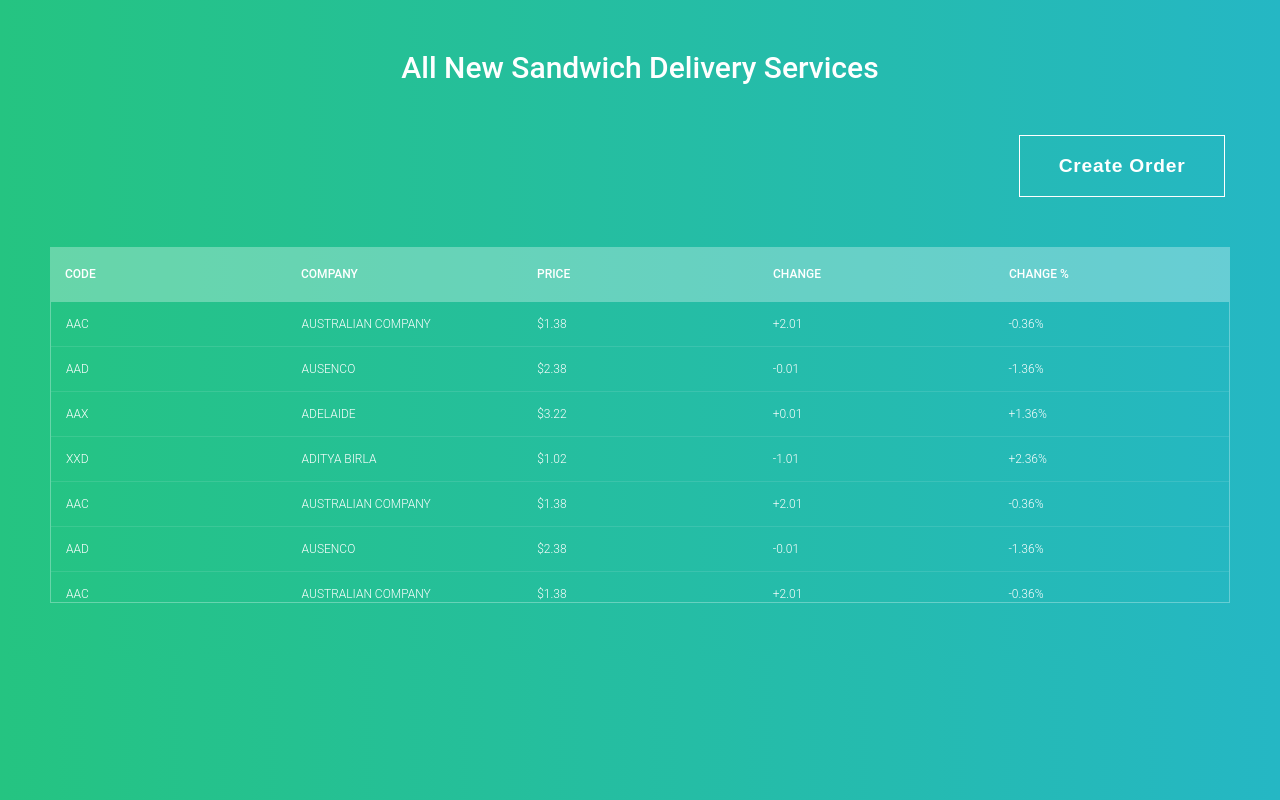
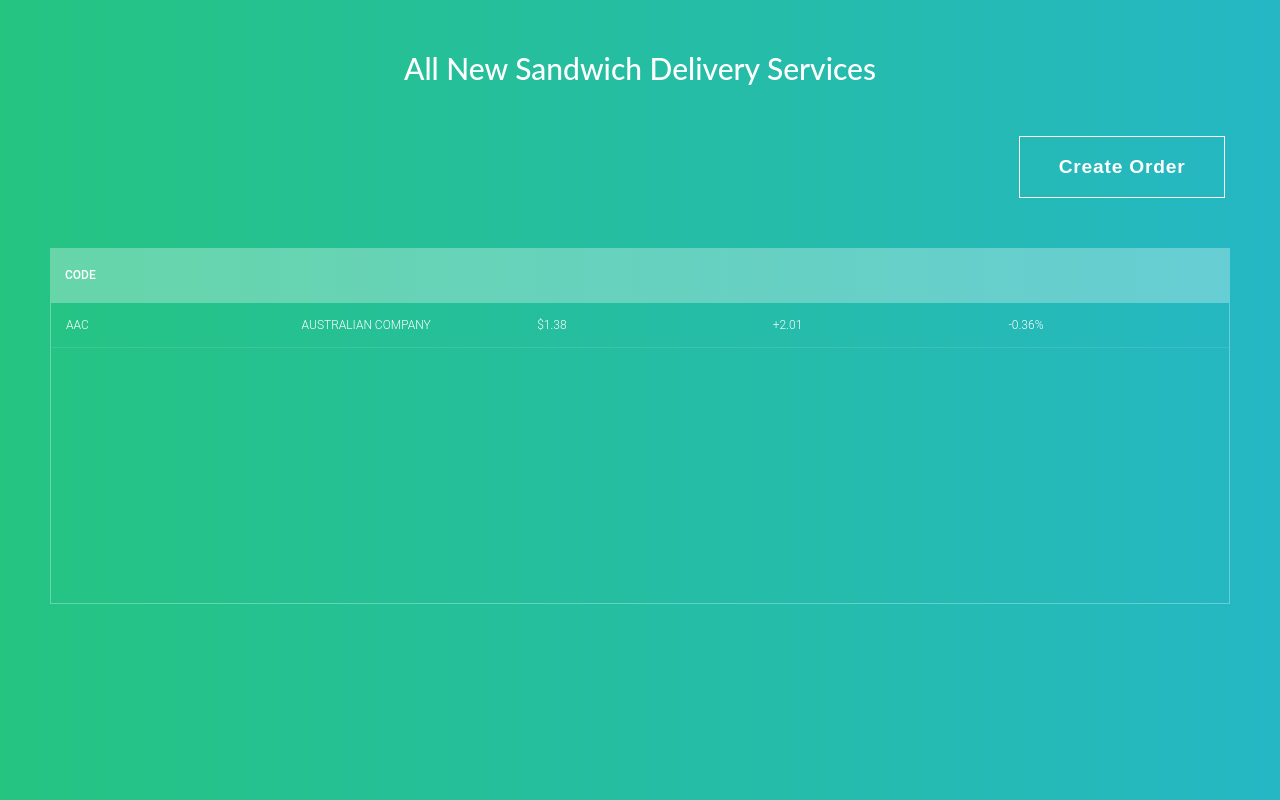
Before and after one commit to parshuramreddysudda/sandwich-delivery-web, a React (Create React App) app: page / in a window 1280 px wide. Built offline with nearby package versions, Linux system fonts and the light colour scheme.

Commit message:
Table Component created

```diff
--- a/src/Components/AllOrders.js
+++ b/src/Components/AllOrders.js
@@ -1,6 +1,6 @@
 import React, { Component } from 'react'
 
-import './AllOrders.css';
+import '../Styles/AllOrders.css';
 import { Link } from 'react-router-dom';
 
 // ... your class implementation
@@ -32,10 +32,6 @@ export default class AllOrders extends Component {
                             <thead>
                                 <tr>
                                     <th>Code</th>
-                                    <th>Company</th>
-                                    <th>Price</th>
-                                    <th>Change</th>
-                                    <th>Change %</th>
                                 </tr>
                             </thead>
                         </table>
@@ -43,6 +39,7 @@ export default class AllOrders extends Component {
                     <div className="tbl-content">
                         <table cellPadding="0" cellSpacing="0" border="0">
                             <tbody>
+
                                 <tr>
                                     <td>AAC</td>
                                     <td>AUSTRALIAN COMPANY </td>
@@ -50,160 +47,7 @@ export default class AllOrders extends Component {
                                     <td>+2.01</td>
                                     <td>-0.36%</td>
                                 </tr>
-                                <tr>
-                                    <td>AAD</td>
-                                    <td>AUSENCO</td>
-                                    <td>$2.38</td>
-                                    <td>-0.01</td>
-                                    <td>-1.36%</td>
-                                </tr>
-                                <tr>
-                                    <td>AAX</td>
-                                    <td>ADELAIDE</td>
-                                    <td>$3.22</td>
-                                    <td>+0.01</td>
-                                    <td>+1.36%</td>
-                                </tr>
-                                <tr>
-                                    <td>XXD</td>
-                                    <td>ADITYA BIRLA</td>
-                                    <td>$1.02</td>
-                                    <td>-1.01</td>
-                                    <td>+2.36%</td>
-                                </tr>
-                                <tr>
-                                    <td>AAC</td>
-                                    <td>AUSTRALIAN COMPANY </td>
-                                    <td>$1.38</td>
-                                    <td>+2.01</td>
-                                    <td>-0.36%</td>
-                                </tr>
-                                <tr>
-                                    <td>AAD</td>
-                                    <td>AUSENCO</td>
-                                    <td>$2.38</td>
-                                    <td>-0.01</td>
-                                    <td>-1.36%</td>
-                                </tr>
-                                <tr>
-                                    <td>AAC</td>
-                                    <td>AUSTRALIAN COMPANY </td>
-                                    <td>$1.38</td>
-                                    <td>+2.01</td>
-                                    <td>-0.36%</td>
-                                </tr>
-                                <tr>
-                                    <td>AAD</td>
-                                    <td>AUSENCO</td>
-                                    <td>$2.38</td>
-                                    <td>-0.01</td>
-                                    <td>-1.36%</td>
-                                </tr>
-                                <tr>
-                                    <td>AAX</td>
-                                    <td>ADELAIDE</td>
-                                    <td>$3.22</td>
-                                    <td>+0.01</td>
-                                    <td>+1.36%</td>
-                                </tr>
-                                <tr>
-                                    <td>XXD</td>
-                                    <td>ADITYA BIRLA</td>
-                                    <td>$1.02</td>
-                                    <td>-1.01</td>
-                                    <td>+2.36%</td>
-                                </tr>
-                                <tr>
-                                    <td>AAC</td>
-                                    <td>AUSTRALIAN COMPANY </td>
-                                    <td>$1.38</td>
-                                    <td>+2.01</td>
-                                    <td>-0.36%</td>
-                                </tr>
-                                <tr>
-                                    <td>AAD</td>
-                                    <td>AUSENCO</td>
-                                    <td>$2.38</td>
-                                    <td>-0.01</td>
-                                    <td>-1.36%</td>
-                                </tr>
-                                <tr>
-                                    <td>AAX</td>
-                                    <td>ADELAIDE</td>
-                                    <td>$3.22</td>
-                                    <td>+0.01</td>
-                                    <td>+1.36%</td>
-                                </tr>
-                                <tr>
-                                    <td>AAD</td>
-                                    <td>AUSENCO</td>
-                                    <td>$2.38</td>
-                                    <td>-0.01</td>
-                                    <td>-1.36%</td>
-                                </tr>
-                                <tr>
-                                    <td>AAX</td>
-                                    <td>ADELAIDE</td>
-                                    <td>$3.22</td>
-                                    <td>+0.01</td>
-                                    <td>+1.36%</td>
-                                </tr>
-                                <tr>
-                                    <td>XXD</td>
-                                    <td>ADITYA BIRLA</td>
-                                    <td>$1.02</td>
-                                    <td>-1.01</td>
-                                    <td>+2.36%</td>
-                                </tr>
-                                <tr>
-                                    <td>AAC</td>
-                                    <td>AUSTRALIAN COMPANY </td>
-                                    <td>$1.38</td>
-                                    <td>+2.01</td>
-                                    <td>-0.36%</td>
-                                </tr>
-                                <tr>
-                                    <td>AAD</td>
-                                    <td>AUSENCO</td>
-                                    <td>$2.38</td>
-                                    <td>-0.01</td>
-                                    <td>-1.36%</td>
-                                </tr>
-                                <tr>
-                                    <td>AAX</td>
-                                    <td>ADELAIDE</td>
-                                    <td>$3.22</td>
-                                    <td>+0.01</td>
-                                    <td>+1.36%</td>
-                                </tr>
-                                <tr>
-                                    <td>XXD</td>
-                                    <td>ADITYA BIRLA</td>
-                                    <td>$1.02</td>
-                                    <td>-1.01</td>
-                                    <td>+2.36%</td>
-                                </tr>
-                                <tr>
-                                    <td>AAC</td>
-                                    <td>AUSTRALIAN COMPANY </td>
-                                    <td>$1.38</td>
-                                    <td>+2.01</td>
-                                    <td>-0.36%</td>
-                                </tr>
-                                <tr>
-                                    <td>AAD</td>
-                                    <td>AUSENCO</td>
-                                    <td>$2.38</td>
-                                    <td>-0.01</td>
-                                    <td>-1.36%</td>
-                                </tr>
-                                <tr>
-                                    <td>AAX</td>
-                                    <td>ADELAIDE</td>
-                                    <td>$3.22</td>
-                                    <td>+0.01</td>
-                                    <td>+1.36%</td>
-                                </tr>
+
 
                             </tbody>
                         </table>
--- a/src/Components/NewOrder.js
+++ b/src/Components/NewOrder.js
@@ -1,37 +1,55 @@
 import React, { useEffect, useState } from 'react';
 import SandwichDeliverrServices from './SandwichDeliverServices'
+import '../Styles/sandwich-deliverr.css'
+import Table from './Table';
 
-const SandwichDeliverr = () => {
+const SandwichDeliver = () => {
     const [inventory, setInventory] = useState([]);
     const [menu, setMenu] = useState([]);
     const [loading, setLoading] = useState(true);
 
-    useEffect(()=> {
+    useEffect(() => {
         console.log('mounted:');
         getInventory();
     }, [loading]);
 
     const getInventory = () => {
-        SandwichDeliverrServices.getInventory().then( inventoryDetails => {
+        SandwichDeliverrServices.getInventory().then(inventoryDetails => {
             setInventory(inventoryDetails.data.inventory);
             setMenu(inventoryDetails.data.menu);
             setLoading(false);
         });
     }
+    const headings = [
+        "Item name",
+        "Quantity",
+        "Total"
+    ]
+    const cart=[
+        [{name:"name"}]
+
+    ]
 
     return (
         <div className="flex-container">
             {/* <div>inventory: {inventory}</div> */}
             <>
-                {menu.map( menuItem => <>
+                {menu.map(menuItem => <>
                     <div key={menuItem.name} className="flex-item">
                         <span>{menuItem.name}</span> - <span>{menuItem.price}</span>
                     </div>
-                    </>
+                </>
                 )}
+
+                <Table
+                    header="Table Heading"
+                    tableData={menu}
+                    headings={headings}
+                />
+
             </>
         </div>
     );
 }
 
-export default SandwichDeliverr;
+export default SandwichDeliver;
--- /dev/null
+++ b/src/Components/Table.js
@@ -0,0 +1,43 @@
+import React, { Component } from 'react'
+
+export default class componentName extends Component {
+    constructor(props) {
+        super(props)
+
+    }
+
+    render() {
+        return (
+            <>
+                <div className="tbl-header">
+                    <table cellPadding="0" cellSpacing="0" border="0">
+                        <thead>
+                            {this.props.header}
+                            <tr>
+                                {this.props.headings.map((item) => (
+                                    <th>{item.name}</th>
+                                ))
+                                }
+
+                            </tr>
+                        </thead>
+                    </table>
+                </div>
+                <div className="tbl-content">
+                    <table cellPadding="0" cellSpacing="0" border="0">
+                        <tbody>
+
+                            {this.props.tableData.map((item) => (
+                                <tr>
+                                    {item.map((data) => (
+                                        <td>data</td>
+                                    ))}
+                                </tr>
+                            ))}
+                        </tbody>
+                    </table>
+                </div>
+            </>
+        )
+    }
+}
```
Also changed, not shown: src/Components/SandwichDeliver.js (+6 -2 lines), src/Styles/AllOrders.css (renamed from src/Components/AllOrders.css).
